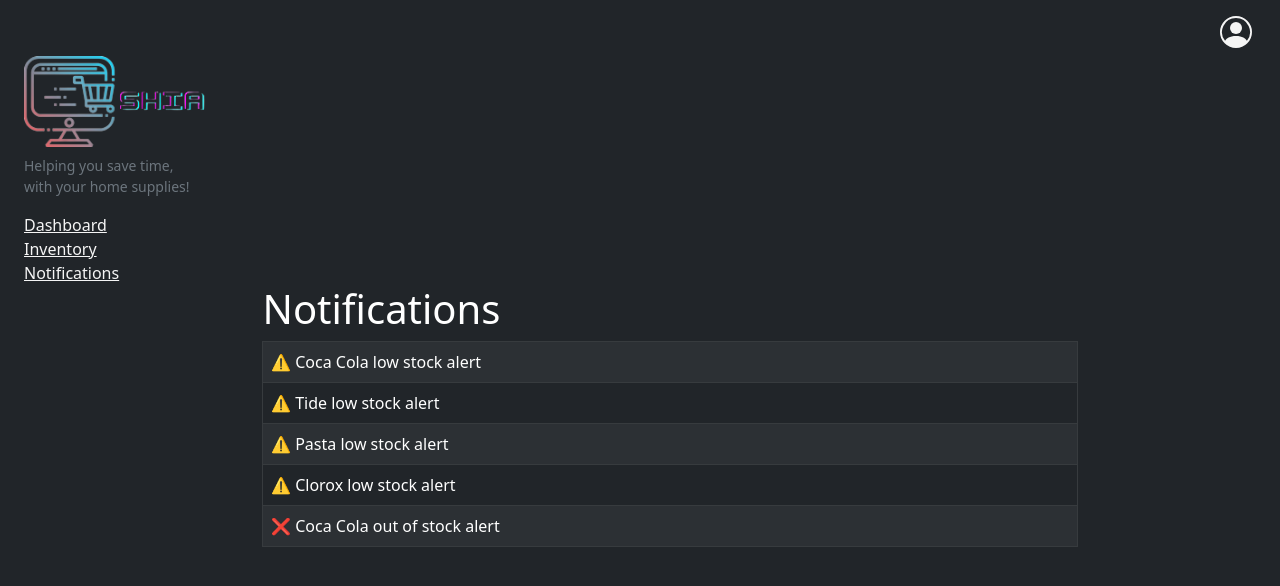
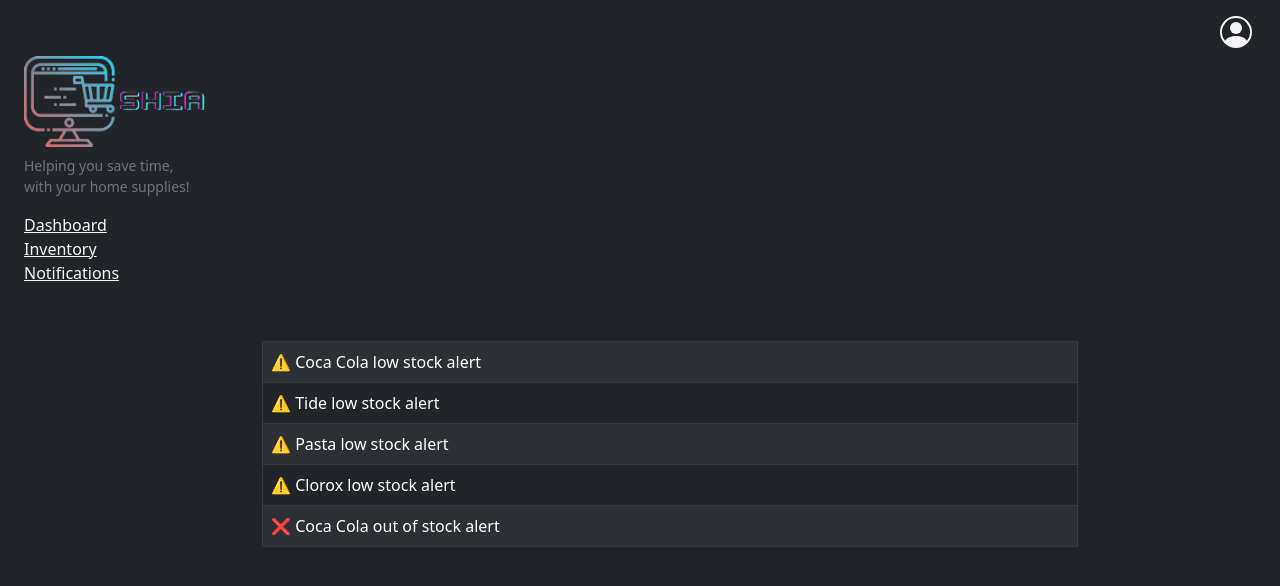
Before and after one commit to T7CS6330123MT/shia, a React (Create React App) app: page /notifications in a window 1280 px wide. Shown: the top 586 px of the page. Built offline with nearby package versions, Linux system fonts and the light colour scheme.

Commit message:
Fix for issue with tables title

```diff
--- a/src/Inventory/Inventory.js
+++ b/src/Inventory/Inventory.js
@@ -10,9 +10,10 @@ export default function Inventory() {
   const datastoreManager = new DatastoreManager()
 
   return (
+    <>
+      <h1>Inventory</h1>
       <Table striped bordered hover variant="dark" style={{ width: "65%", marginLeft: "250px"}}>
         <thead>
-      <h1>Inventory</h1>
         <tr>
           <th>id</th>
           <th>Name</th>
@@ -26,5 +27,6 @@ export default function Inventory() {
         {dataParser.parseInventoryData(datastoreManager.getDemoItems())}
         </tbody>
       </Table>
+    </>
   );
 }
--- a/src/Notifications/Notifications.js
+++ b/src/Notifications/Notifications.js
@@ -10,9 +10,11 @@ export default function Inventory() {
   // const datastoreManager = new DatastoreManager()
 
   return (
+    <>
+      <h1>Notifications</h1>
       <Table striped bordered hover variant="dark" style={{ width: "65%", marginLeft: "250px"}}>
         <thead>
-        <h1>Notifications</h1>
+          <tr></tr>
         </thead>
         <tbody>
         <tr key={0}>
@@ -32,5 +34,6 @@ export default function Inventory() {
         </tr>
         </tbody>
       </Table>
+    </>
   );
 }
```
Lines whose indentation alone changed are shown as unchanged.
